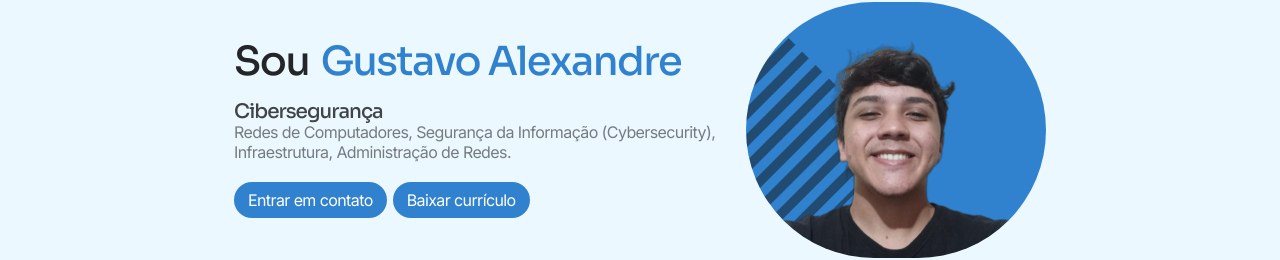
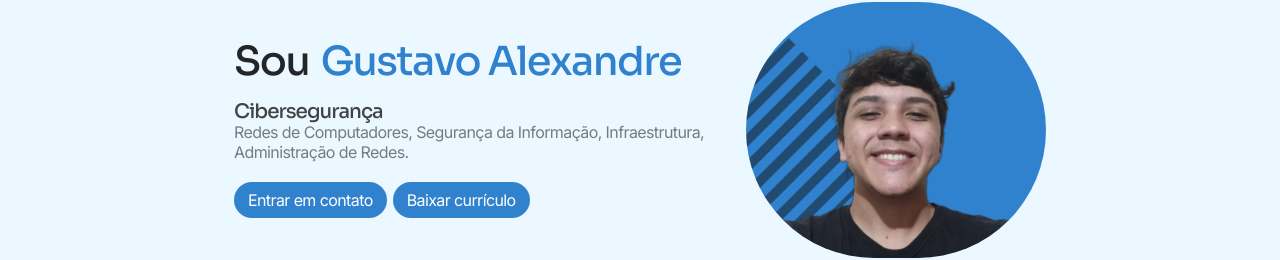
Before and after one commit to JacoMartins/gustavo-portfolio, a React (Vite) app in the folder web/: page / in a window 1280 px wide. Shown: the part 225-485 px from the top of the page. Built offline with nearby package versions, Linux system fonts and the light colour scheme.

Commit message:
feat: Update index.tsx

```diff
--- a/web/src/components/Pages/Home/index.tsx
+++ b/web/src/components/Pages/Home/index.tsx
@@ -35,7 +35,7 @@ export function Page({ name, colorScheme }: PageType) {
                 <h2>
                   Cibersegurança
                 </h2>
-                <span>Redes de Computadores, Segurança da Informação (Cybersecurity), Infraestrutura, Administração de Redes.</span>
+                <span>Redes de Computadores, Segurança da Informação, Infraestrutura, Administração de Redes.</span>
               </div>
 
               <div className="buttonContainer">
```
